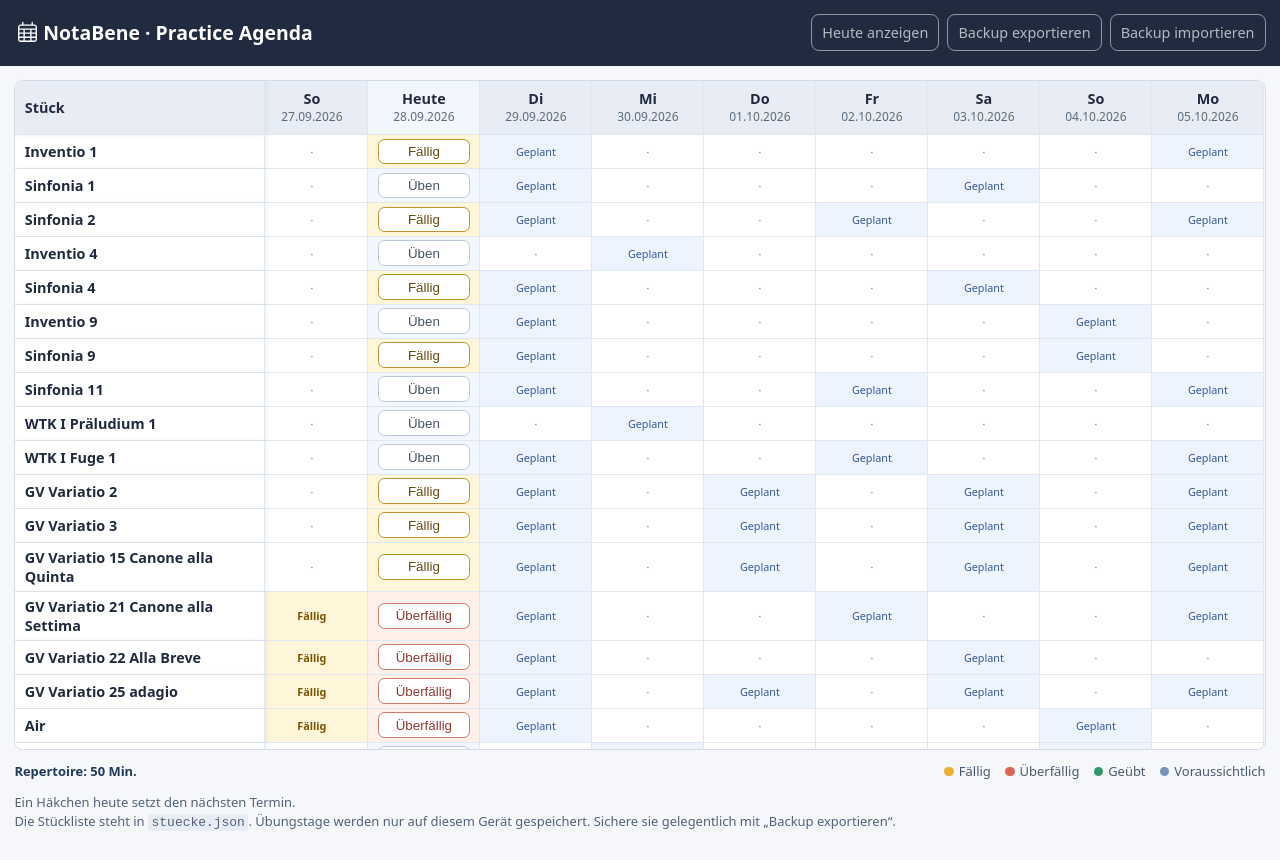
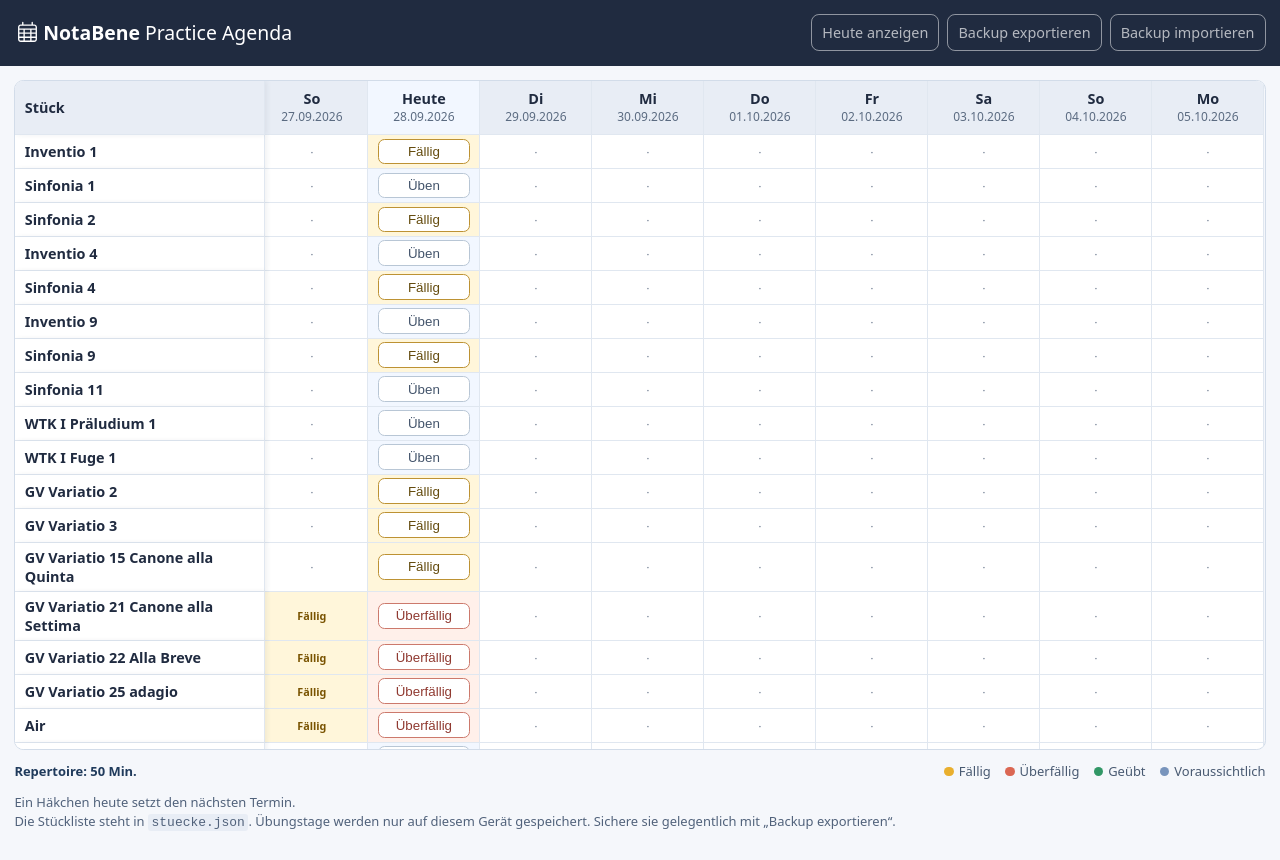
Before and after one commit to Xmaxmix/NotaBene, a website: page index.html in a window 1280 px wide. Drawn offline with Linux system fonts and the light colour scheme.

Commit message:
Title display and projected Date Bug fix

```diff
--- a/app.js
+++ b/app.js
@@ -79,10 +79,15 @@ function statusFor(piece, day, actualToday) {
   if (sessions.includes(day)) return "done";
   if (day < first && sessions.every(d => d > day)) return "";
   if (day > actualToday) {
-    let next = sessions.length ? sessions.at(-1) + piece.intervallTage : first;
-    if (next <= actualToday) next = actualToday + 1;
-    return day >= next && (day - next) % piece.intervallTage === 0 ? "projected" : "";
-  }
+  if (!sessions.length) return "";
+
+  const next = sessions.at(-1) + piece.intervallTage;
+  if (next <= actualToday) return "";
+
+  return day >= next && (day - next) % piece.intervallTage === 0
+    ? "projected"
+    : "";
+}
   let last = null;
   for (const practiced of sessions) {
     if (practiced >= day) break;
--- a/index.html
+++ b/index.html
@@ -11,7 +11,7 @@
     <body>
         <header class="topbar">
             <div class="topbar-main">
-                <h1>NotaBene · Practice Agenda</h1>
+                <h1>NotaBene <span style="font-weight: 200">Practice Agenda</span></h1>
             </div>
             <div class="toolbar">
                 <button id="goToday" type="button">Heute anzeigen</button
```
